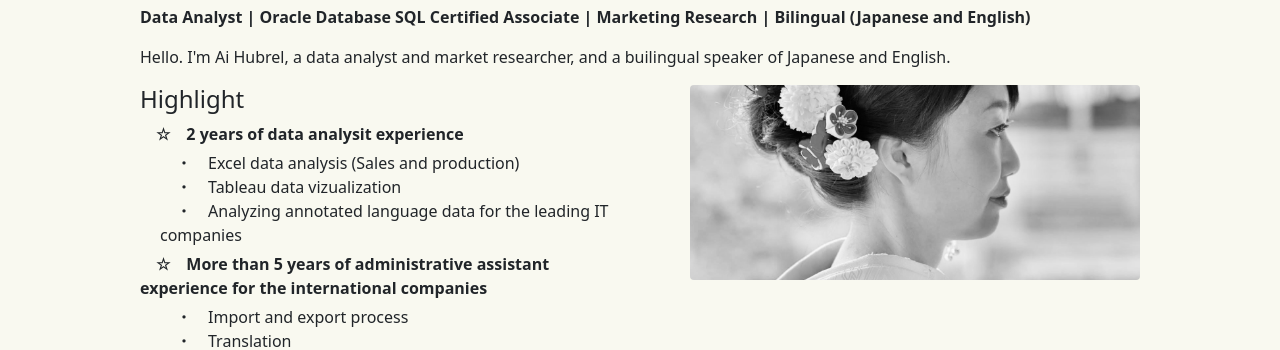
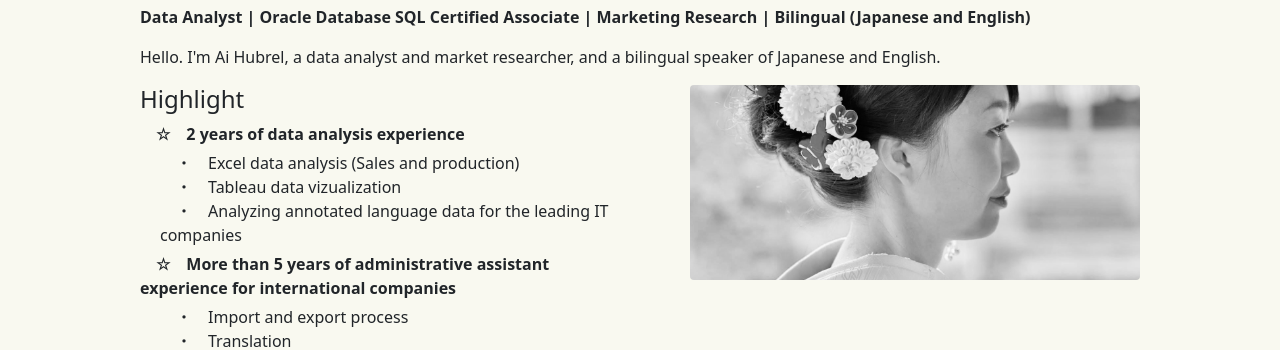
Before and after one commit to aihubrel/portfolio, a plain HTML site: page index.html in a window 1280 px wide. Shown: the part 808-1158 px from the top of the page. Drawn offline with nearby package versions, Linux system fonts and the light colour scheme.

Commit message:
spell corrected

```diff
--- a/index.html
+++ b/index.html
@@ -72,13 +72,13 @@
     <p class="h2" >ABOUT ME</p>
     <p class="fw-bold">Data Analyst | Oracle Database SQL Certified Associate | Marketing Research | Bilingual (Japanese and English)</p>
     <p>Hello. I'm Ai Hubrel, a data analyst and market researcher, and a
-      builingual speaker of Japanese and English.
+      bilingual speaker of Japanese and English.
     </p>
     <div class="row about-me-section">
         <div class="col-12 col-md-6" id="highlight">
           <p class="h4">Highlight</p>
           <ul>
-            <li class="fw-bold">2 years of data analysit experience</li>
+            <li class="fw-bold">2 years of data analysis experience</li>
             <div class="sub-list">
             <ul>
               <li>Excel data analysis (Sales and production) </li>
@@ -87,7 +87,7 @@
             </ul>
             </div>
             <li class="fw-bold">More than 5 years of administrative assistant experience
-              for the international companies
+              for international companies
             </li>
             <div class="sub-list">
               <ul>
```
